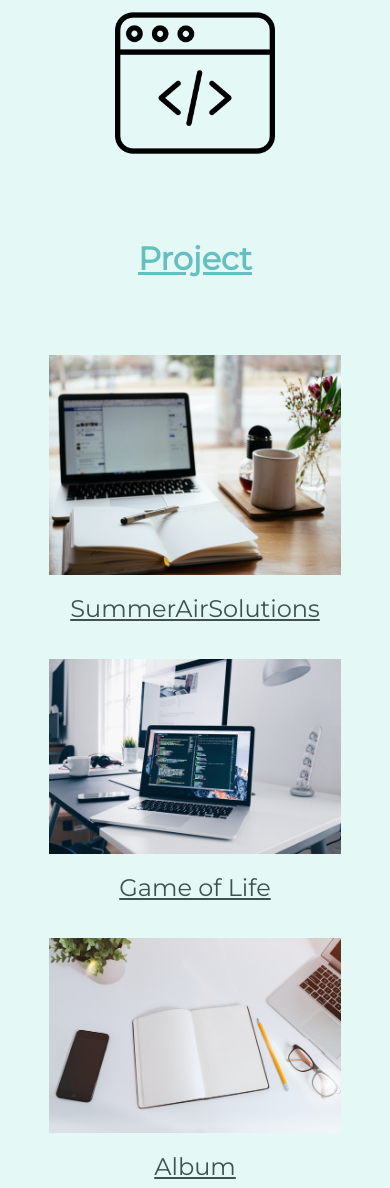
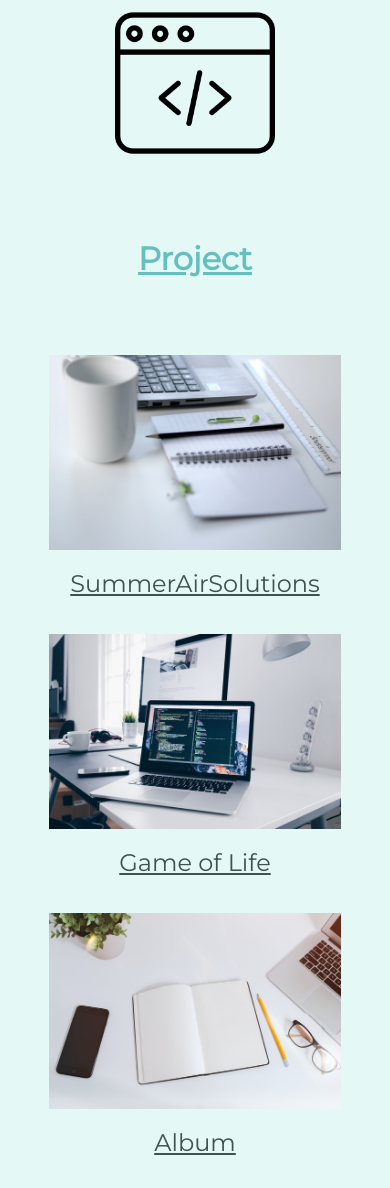
Before and after one commit to SilasChan/Resume, a plain HTML site: page index.html in a window 390 px wide. Shown: the part 2215-3403 px from the top of the page. Drawn offline with nearby package versions, Linux system fonts and the light colour scheme.

Commit message:
updated photos

```diff
--- a/CSS/styles.css
+++ b/CSS/styles.css
@@ -196,9 +196,6 @@ a:hover {
     margin: 40px auto 60px;
 }
 
-
-
-
 .skills-row, .about {
     margin: 0 auto;
     padding: 20px;
@@ -277,9 +274,9 @@ a:hover {
     align-items: center;
 }
 
-.project-list-item {
+/* .project-list-item {
     list-style: none;
-}
+} */
 
 .project-list-item p {
     margin: 1rem;
--- a/index.html
+++ b/index.html
@@ -135,19 +135,19 @@
         </section>
 
         <section id="project">
-          <div class="project">
+
             <h2>Project</h2>
             <div class="container">
               <div class="row">
-                <div class="col-sm-4">
+                  <div class="col-md-4">
                     <ul class="section-content project-section">
                       <li class="project-list-item">
-                      <a href="https:www.summerairsolutions.com"><img src="./Images/Work1.jpg" class="work-image"alt=""></a>
+                        <a href="https:www.summerairsolutions.com"><img src="./Images/Work4.jpg" class="work-image"alt=""></a>
                         <p>SummerAirSolutions</p>
                       </li>
                     </ul>
                   </div>
-                <div class="col-sm-4">
+                  <div class="col-md-4">
                     <ul class="section-content project-section">
                       <li class="project-list-item">
                         <a href="./game.html"><img src="./Images/Work2.jpg" class="work-image" alt=""></a>
@@ -155,7 +155,7 @@
                       </li>
                     </ul>
                   </div>
-                <div class="col-sm-4">
+                  <div class="col-md-4">
                     <ul class="section-content project-section">
                       <li class="project-list-item">
                         <a href="./album.html"><img src="./Images/Work3.jpg" class="work-image" alt=""></a>
@@ -165,7 +165,7 @@
                   </div>
               </div>
             </div>
-          </div>
+
         </section>
 
         <section id="contact">
```
Also changed, not shown: Images/Work4.jpg (added). Lines whose indentation alone changed are shown as unchanged.
